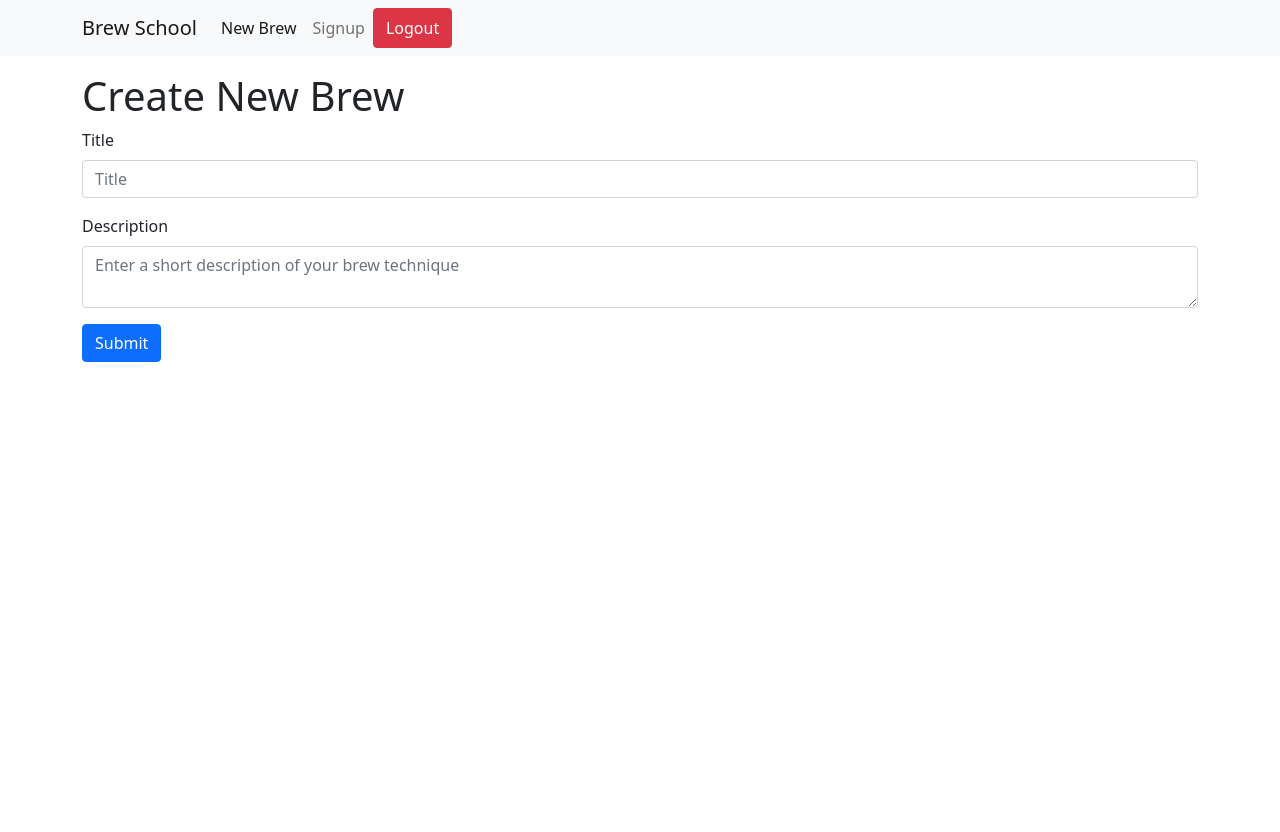
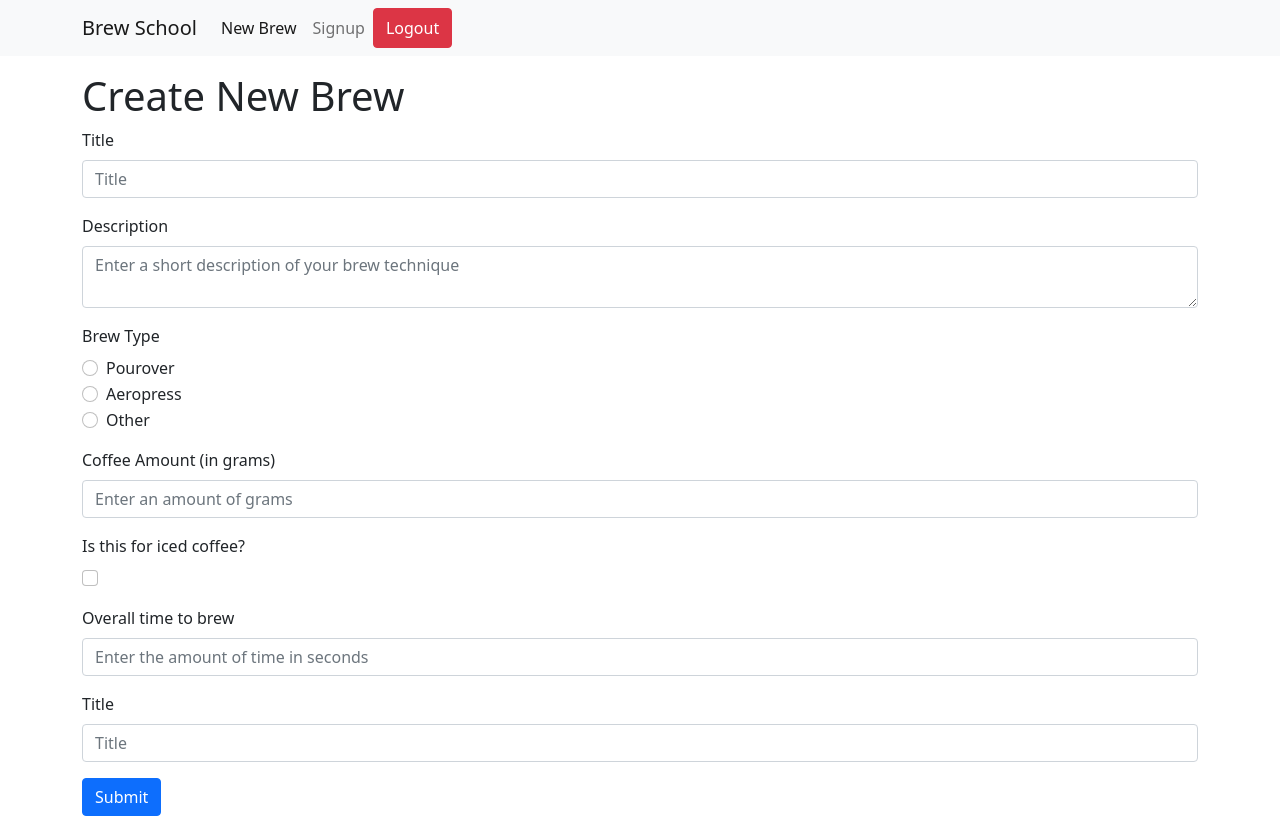
Before and after one commit to harrisongerst/brewSchool-frontend, a React (Create React App) app: page /create in a window 1280 px wide. Before the commit the page ends 800 px from the top, so only its background shows below. Built offline with nearby package versions, Linux system fonts and the light colour scheme.

Commit message:
add partial form refactor, add necessary states for dynamic form inputs

```diff
--- a/src/pages/Create.js
+++ b/src/pages/Create.js
@@ -6,6 +6,9 @@ import Button from "react-bootstrap/Button";
 import Container from "react-bootstrap/Container"
 
 export default function Create(props) {
+
+  const [equipmentInputs, setEquipmentInputs] = useState([1]);
+  const [stepInputs, setStepInputs] = useState([1,2,3]);
   const [newForm, setNewForm] = useState({
     username: "",
     likes: "",
@@ -19,6 +22,12 @@ export default function Create(props) {
     requiredEquipment: [],
     instructions: [],
   });
+
+  function addEquipmentInput(e) {
+    e.preventDefault();
+
+  }
+
   return (
     <div>
       <Header />
@@ -35,7 +44,32 @@ export default function Create(props) {
           <Form.Control type="textarea" as="textarea" rows={2} placeholder="Enter a short description of your brew technique" />
         </Form.Group>
 
+        <Form.Group className="mb-3">
+          <Form.Label>Brew Type</Form.Label>
+          <Form.Check type="radio" label="Pourover" />
+          <Form.Check type="radio" label="Aeropress" />
+          <Form.Check type="radio" label="Other" />
+        </Form.Group>
 
+        <Form.Group className="mb-3">
+          <Form.Label>Coffee Amount (in grams)</Form.Label>
+          <Form.Control type="number" placeholder="Enter an amount of grams" />
+        </Form.Group>
+
+        <Form.Group className="mb-3">
+          <Form.Label>Is this for iced coffee?</Form.Label>
+          <Form.Check type="checkbox" label="" />
+        </Form.Group>
+
+        <Form.Group className="mb-3">
+          <Form.Label>Overall time to brew</Form.Label>
+          <Form.Control type="number" placeholder="Enter the amount of time in seconds" />
+        </Form.Group>
+
+        <Form.Group className="mb-3">
+          <Form.Label>Title</Form.Label>
+          <Form.Control type="text" placeholder="Title" />
+        </Form.Group>
         <Button variant="primary" type="submit">
           Submit
         </Button>
```
